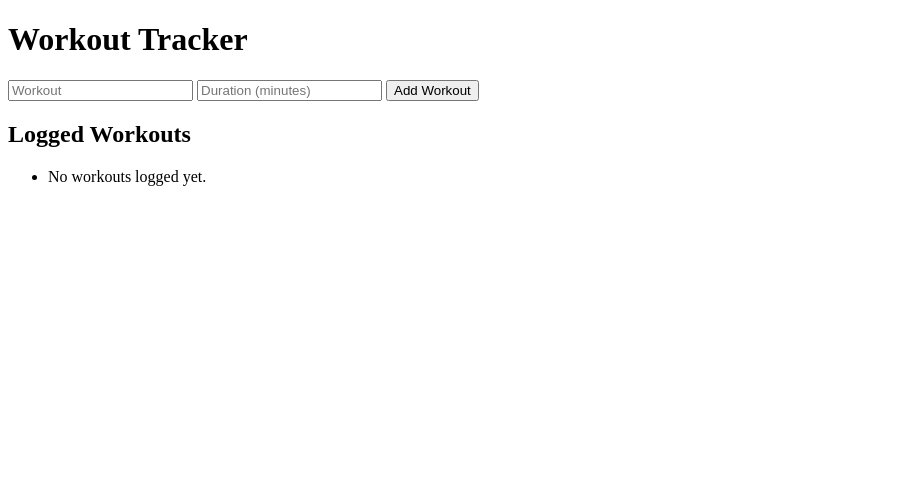
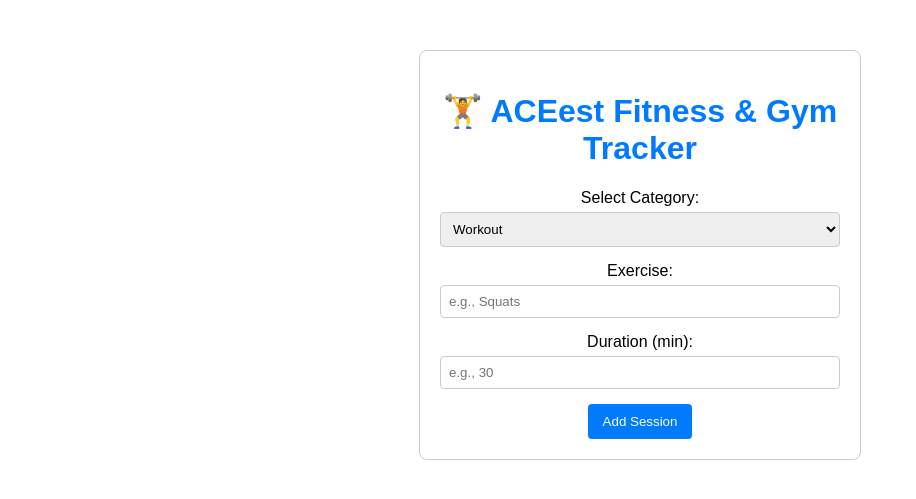
Before and after one commit to PavanPuvvada-66012/ACEest_Fitness, a Flask app: page / in a window 1280 px wide. Shown: the top 499 px of the page, without its empty margins (0-916 px from the left). Run offline with Flask 3, Linux system fonts and the light colour scheme.

Commit message:
ACE_est Fitness Flask Version 1.1

```diff
--- a/src/app.py
+++ b/src/app.py
@@ -5,53 +5,91 @@ Flask web application for ACEest Fitness Tracker.
 Provides endpoints to view workouts, add new workouts via POST,
 and renders the homepage.
 """
-from flask import Flask, request, jsonify, render_template
-from src.tracker import WorkoutTracker
+from flask import Flask, render_template, request, redirect, url_for, flash
+from datetime import datetime
 
 app = Flask(__name__)
-tracker = WorkoutTracker()
+# Used for flash() messages
+app.secret_key = 'super_secret_key_for_fitness'
 
-@app.route("/")
-def home():
+# Global variable to store workout data (In-memory storage)
+# This mimics the self.workouts dictionary from the Tkinter app
+WORKOUTS = {"Warm-up": [], "Workout": [], "Cool-down": []}
+
+@app.route('/')
+def index():
     """
-    Render the homepage showing all logged workouts.
+    Renders the main workout logging page.
+    """
+    # Check if there are any existing workouts to show the 'View Summary' button
+    has_workouts = any(WORKOUTS.values())
 
-    Returns:
-        str: Rendered HTML page.
-    """
-    return render_template("index.html", workouts=tracker.get_workouts())
+    # Render the main template, passing necessary data
+    return render_template('index.html',
+                           categories=WORKOUTS.keys(),
+                           has_workouts=has_workouts)
 
-@app.route("/add", methods=["POST"])
+@app.route('/add', methods=['POST'])
 def add_workout():
     """
-    Add a new workout via POST request.
+    Handles the form submission to add a new workout entry.
+    """
+    category = request.form.get('category')
+    workout = request.form.get('workout', '').strip()
+    duration_str = request.form.get('duration', '').strip()
 
-    Accepts JSON or form data with keys 'workout' and 'duration'.
-    Returns JSON response with status and added workout or error message.
-
-    Returns:
-        Response: JSON with status and workout data or error message.
-    """
-    data = request.form or request.json
-    workout = data.get("workout")
-    duration = data.get("duration")
+    # 1. Input Validation
+    if not workout or not duration_str:
+        flash("Please enter both exercise and duration.", 'error')
+        return redirect(url_for('index'))
 
     try:
-        duration = int(duration)
-        entry = tracker.add_workout(workout, duration)
-        return jsonify({"status": "success", "workout": entry}), 201
-    except ValueError as e:
-        return jsonify({"status": "error", "message": str(e)}), 400
+        duration = int(duration_str)
+        if duration <= 0:
+            raise ValueError("Duration must be a positive number.")
+    except ValueError:
+        flash("Duration must be a valid positive number.", 'error')
+        return redirect(url_for('index'))
 
-@app.route("/workouts", methods=["GET"])
-def view_workouts():
+    # 2. Data Logging (similar to self.add_workout)
+    if category in WORKOUTS:
+        entry = {
+            "exercise": workout,
+            "duration": duration,
+            "timestamp": datetime.now().strftime("%Y-%m-%d %H:%M:%S")
+        }
+        WORKOUTS[category].append(entry)
+        flash(f"Added {workout} ({duration} min) to {category} successfully!", 'success')
+    else:
+        flash("Invalid category selected.", 'error')
+
+    return redirect(url_for('index'))
+
+@app.route('/summary')
+def view_summary():
     """
-    Retrieve all logged workouts as JSON.
+    Renders the workout summary page.
+    """
+    # Check if any sessions are logged
+    if not any(WORKOUTS.values()):
+        flash("No sessions logged yet!", 'info')
+        return redirect(url_for('index'))
 
-    Returns:
-        Response: JSON list of workouts.
-    """
-    return jsonify(tracker.get_workouts())
+    total_time = sum(entry['duration'] for sessions in WORKOUTS.values() for entry in sessions)
 
-if __name__ == "__main__":
-    app.run(host="0.0.0.0",port=5000,debug=True)
+    # Determine the motivational message based on total_time
+    if total_time < 30:
+        msg = "Good start! Keep moving 💪"
+    elif total_time < 60:
+        msg = "Nice effort! You're building consistency 🔥"
+    else:
+        msg = "Excellent dedication! Keep up the great work 🏆"
+
+    return render_template('summary.html',
+                           workouts=WORKOUTS,
+                           total_time=total_time,
+                           motivational_message=msg)
+
+if __name__ == '__main__':
+    # You might change the host to '0.0.0.0' when deploying to Minikube/Docker
+    app.run(debug=True)
--- a/src/templates/index.html
+++ b/src/templates/index.html
@@ -1,23 +1,58 @@
 <!DOCTYPE html>
-<html>
+<html lang="en">
 <head>
-    <title>Fitness Tracker Web</title>
+    <meta charset="UTF-8">
+    <meta name="viewport" content="width=device-width, initial-scale=1.0">
+    <title>ACEest Fitness Tracker</title>
+    <style>
+        body { font-family: Arial, sans-serif; text-align: center; margin-top: 50px; }
+        .container { width: 400px; margin: 0 auto; padding: 20px; border: 1px solid #ccc; border-radius: 8px; }
+        h1 { color: #007bff; }
+        .message { padding: 10px; margin-bottom: 15px; border-radius: 5px; }
+        .success { background-color: #d4edda; color: #155724; border: 1px solid #c3e6cb; }
+        .error { background-color: #f8d7da; color: #721c24; border: 1px solid #f5c6cb; }
+        .info { background-color: #cce5ff; color: #004085; border: 1px solid #b8daff; }
+        input[type="text"], input[type="number"], select { width: 100%; padding: 8px; margin: 5px 0 15px 0; display: inline-block; border: 1px solid #ccc; border-radius: 4px; box-sizing: border-box; }
+        button { background-color: #007bff; color: white; padding: 10px 15px; border: none; border-radius: 4px; cursor: pointer; }
+        button:hover { background-color: #0056b3; }
+        .summary-btn { background-color: #28a745; margin-left: 10px; }
+        .summary-btn:hover { background-color: #1e7e34; }
+    </style>
 </head>
 <body>
-    <h1>Workout Tracker</h1>
-    <form action="/add" method="post">
-        <input type="text" name="workout" placeholder="Workout" required />
-        <input type="number" name="duration" placeholder="Duration (minutes)" required />
-        <button type="submit">Add Workout</button>
-    </form>
+    <div class="container">
+        <h1>🏋️ ACEest Fitness & Gym Tracker</h1>
 
-    <h2>Logged Workouts</h2>
-    <ul>
-        {% for w in workouts %}
-            <li>{{ loop.index }}. {{ w.workout }} - {{ w.duration }} minutes</li>
-        {% else %}
-            <li>No workouts logged yet.</li>
-        {% endfor %}
-    </ul>
+        {% with messages = get_flashed_messages(with_categories=true) %}
+          {% if messages %}
+            {% for category, message in messages %}
+              <div class="message {{ category }}">{{ message }}</div>
+            {% endfor %}
+          {% endif %}
+        {% endwith %}
+
+        <form action="{{ url_for('add_workout') }}" method="post">
+            <label for="category">Select Category:</label>
+            <select id="category" name="category">
+                {% for cat in categories %}
+                <option value="{{ cat }}" {% if cat == 'Workout' %}selected{% endif %}>{{ cat }}</option>
+                {% endfor %}
+            </select>
+
+            <label for="workout">Exercise:</label>
+            <input type="text" id="workout" name="workout" placeholder="e.g., Squats" required>
+
+            <label for="duration">Duration (min):</label>
+            <input type="number" id="duration" name="duration" placeholder="e.g., 30" required min="1">
+
+            <button type="submit">Add Session</button>
+
+            {% if has_workouts %}
+                <a href="{{ url_for('view_summary') }}">
+                    <button type="button" class="summary-btn">View Summary</button>
+                </a>
+            {% endif %}
+        </form>
+    </div>
 </body>
 </html>
--- a/src/tracker.py
+++ /dev/null
@@ -1,50 +0,0 @@
-# src/tracker.py
-"""
-Core logic module for tracking workouts.
-
-Contains the WorkoutTracker class which manages workouts independently
-of any GUI or web interface.
-"""
-class WorkoutTracker:
-    """
-    Core logic for tracking workouts (separated from GUI).
-    """
-
-    def __init__(self):
-        """
-        Initialize a new WorkoutTracker instance with an empty workouts list.
-        """
-        self.workouts = []
-
-    def add_workout(self, workout: str, duration: int) -> dict:
-        """
-        Add a workout to the tracker.
-
-        Args:
-            workout (str): Name of the workout activity.
-            duration (int): Duration of the workout in minutes.
-
-        Returns:
-            dict: The workout entry added to the tracker.
-
-        Raises:
-            ValueError: If workout or duration is missing or duration is not an integer.
-        """
-        if not workout or duration is None:
-            raise ValueError("Workout and duration are required")
-
-        if not isinstance(duration, int):
-            raise ValueError("Duration must be an integer")
-
-        entry = {"workout": workout, "duration": duration}
-        self.workouts.append(entry)
-        return entry
-
-    def get_workouts(self):
-        """
-        Retrieve all logged workouts.
-
-        Returns:
-            list: List of all workout entries.
-        """
-        return self.workouts
```
Also changed, not shown: src/templates/summary.html (added, +46 -0 lines).
